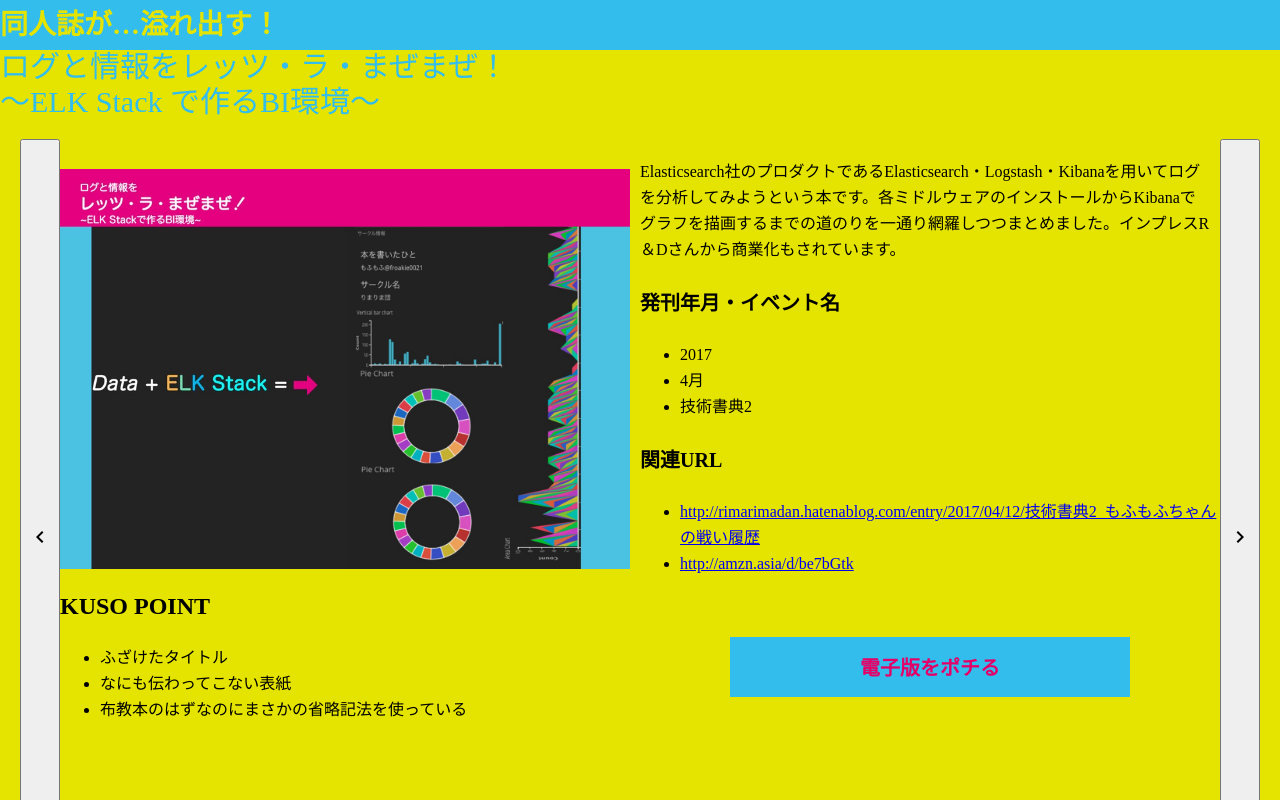
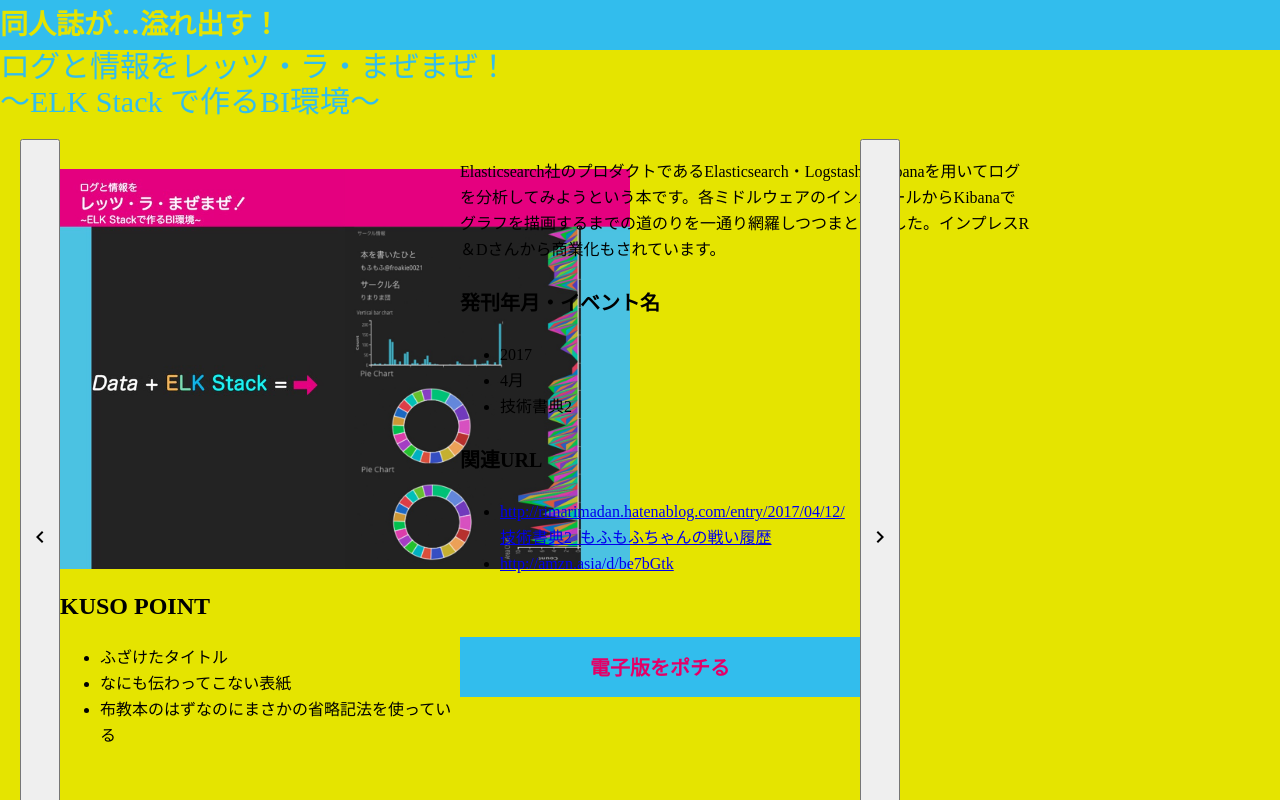
Before and after one commit to MofuMofu2/portfolio-vue, a Vue app: page / in a window 1280 px wide. Shown: the top 800 px of the page. Built offline with nearby package versions, Linux system fonts and the light colour scheme.

Commit message:
[update] #29 画面幅もvh単位で計算するようにした
画面の高さはvh計算しているので、幅も合わせておいたほうが後々いじるときに楽そうだと思った

```diff
--- a/src/App.vue
+++ b/src/App.vue
@@ -95,10 +95,10 @@ export default {
   }
 
   .left-contents {
-    width: 50%;
+    width: 50vh;
   }
 
   .right-contents {
-    width: 50%;
+    width: 50vh;
   }
 </style>
```
